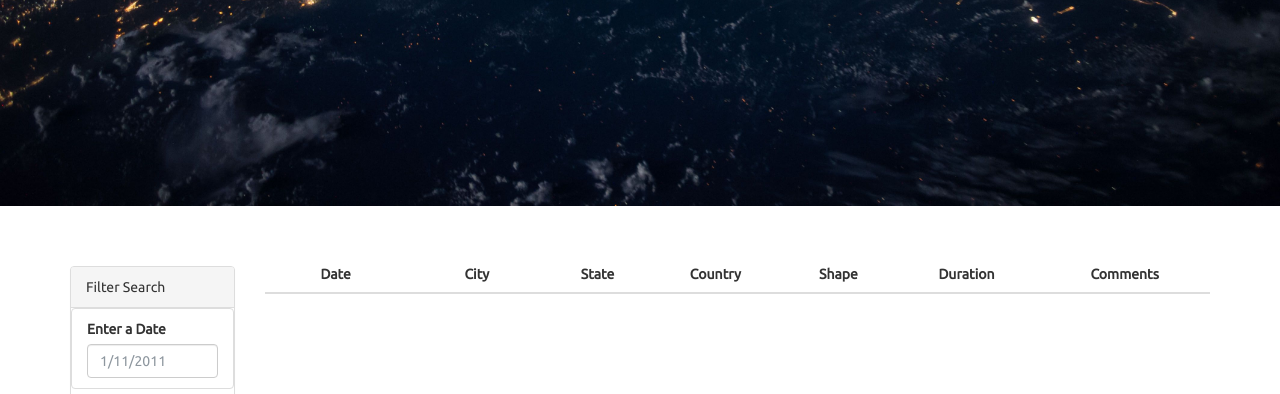
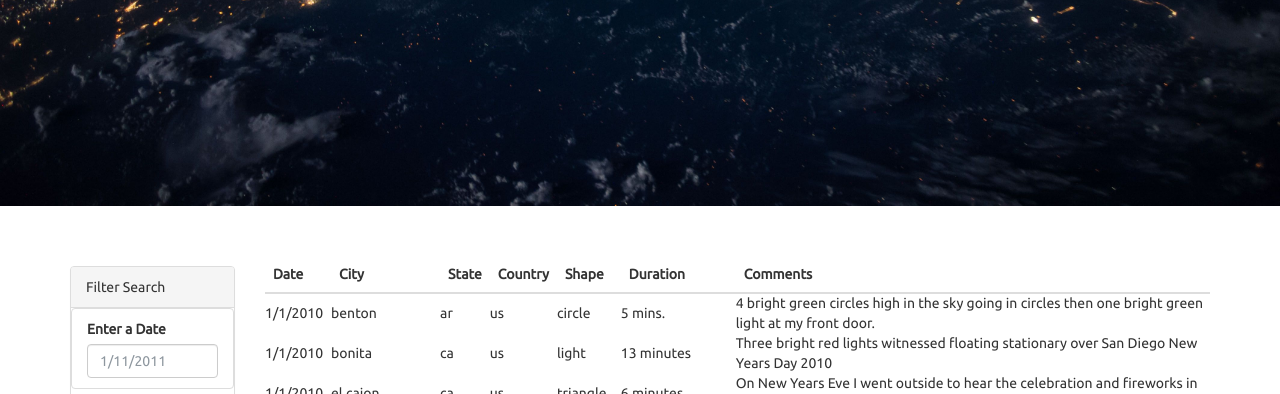
Before and after one commit to guillermoam02/javascript-challenge, a plain HTML site: page UFO-level-1/index.html in a window 1280 px wide. Shown: the part 406-800 px from the top of the page. Drawn offline with nearby package versions, Linux system fonts and the light colour scheme.

Commit message:
ufos page

```diff
--- a/UFO-level-1/index.html
+++ b/UFO-level-1/index.html
@@ -48,17 +48,17 @@
           </aside>
         </div>
         <div class="col-md-10">
-          <div id="table-area" class="">
-            <table id="ufo-table" class="table table-striped">
+          <div>
+            <table class="table thead-light">
               <thead>
                 <tr>
-                  <th class="table-head">Date</th>
-                  <th class="table-head">City</th>
-                  <th class="table-head">State</th>
-                  <th class="table-head">Country</th>
-                  <th class="table-head">Shape</th>
-                  <th class="table-head">Duration</th>
-                  <th class="table-head">Comments</th>
+                  <th scope="col">Date</th>
+                  <th scope="col">City</th>
+                  <th scope="col">State</th>
+                  <th scope="col">Country</th>
+                  <th scope="col">Shape</th>
+                  <th scope="col">Duration</th>
+                  <th scope="col">Comments</th>
                 </tr>
               </thead>
               <tbody></tbody>
--- a/UFO-level-1/static/js/app.js
+++ b/UFO-level-1/static/js/app.js
@@ -1,4 +1,40 @@
 // from data.js
 var tableData = data;
+// YOUR CODE HERE!
 
-// YOUR CODE HERE!
+console.log(tableData);
+
+var tbody = d3.select("tbody");
+
+console.log(data);
+
+    data.forEach(function(UFOReport) {
+        console.log(UFOReport);
+        var row = tbody.append("tr");
+        Object.entries(UFOReport).forEach(function([key, value]) {
+            console.log(key, value);
+            var cell = tbody.append("td");
+            cell.text(value);
+        });
+    });
+
+    var submit = d3.select("·submit");
+
+    submit.on("click", function() {
+        d3.event.preventDefault();
+
+        d3.select(".summary").html("");
+
+        var inputElement = d3.select("#datatime");
+        var inputValue = inputElement.property("value");
+
+        var filterData = tableData.filter(tableData => tableData.datetime === inputValue);
+
+        filteredData.forEach((dateData) => {
+            var row = tbody.append("tr");
+            Object.entries(dateData).forEach(([key, value]) => {
+                var cell = tbody.append("td");
+                cell.text(value);
+            });
+        });
+    });
```
